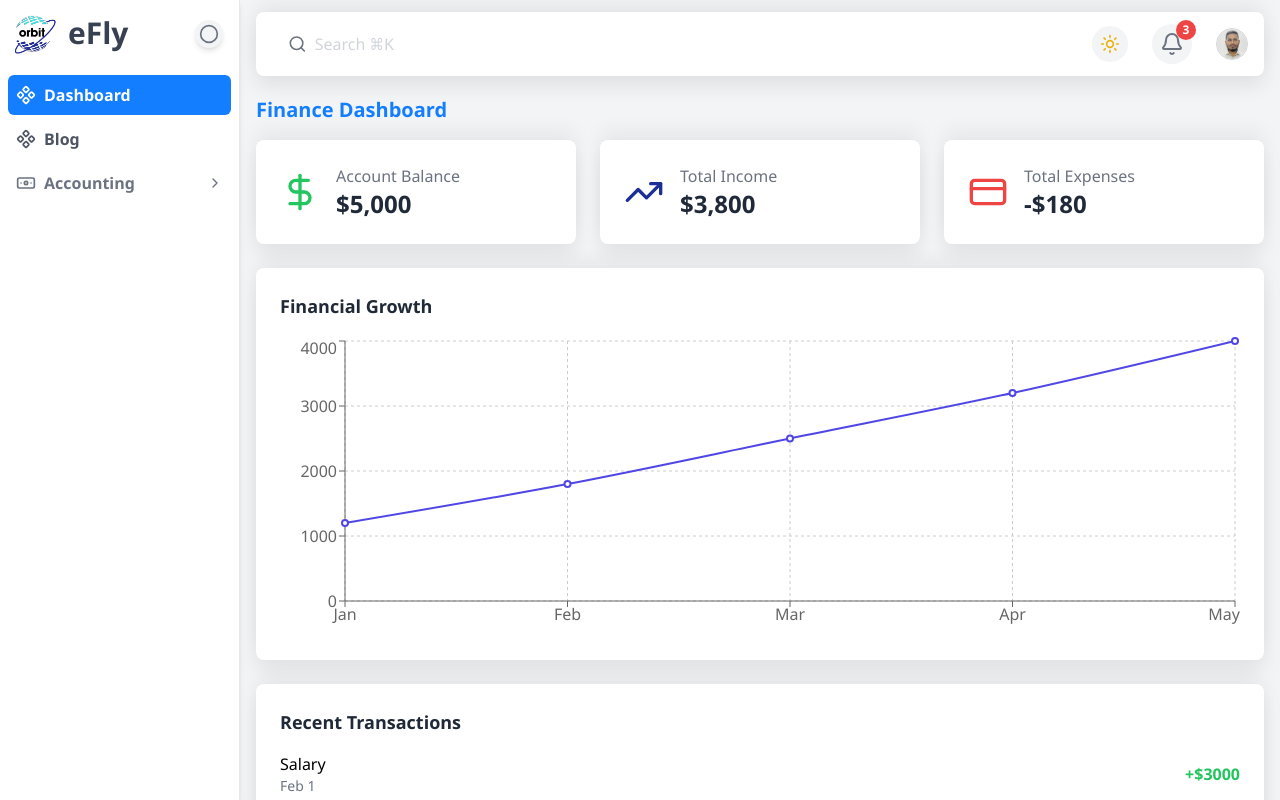
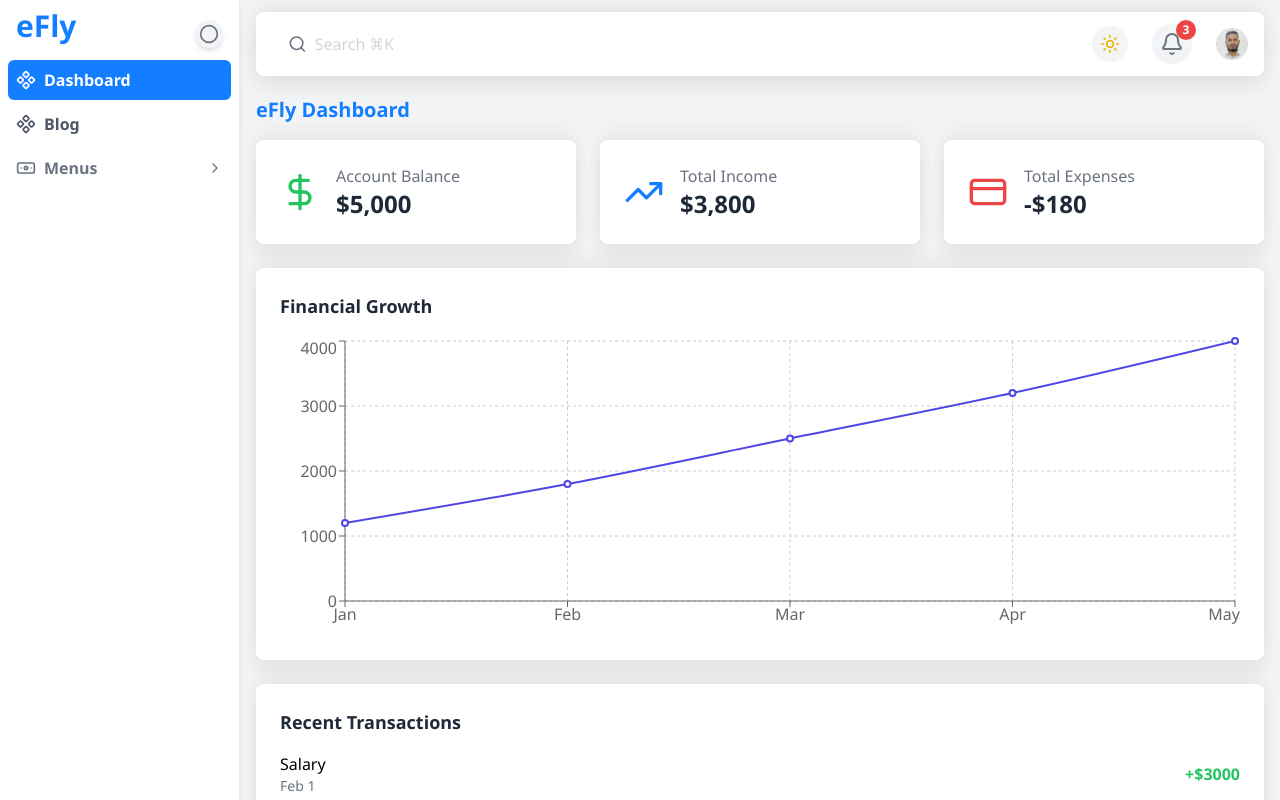
Before and after one commit to GausAlMunirTushar/efly, a Next.js app: page /dashboard in a window 1280 px wide. Built offline with nearby package versions, Linux system fonts and the light colour scheme.

Commit message:
style: add some styling in ui

```diff
--- a/src/app/(main)/admin/blog/page.tsx
+++ b/src/app/(main)/admin/blog/page.tsx
@@ -2,6 +2,7 @@
 import React, { useEffect, useState } from 'react'
 import BlogForm from '@/components/pages/dashboard/blog/BlogForm'
 import { Blog } from '@/types/Blog'
+import Title from '@/components/common/Title'
 
 const BlogAdminPage = () => {
 	const [blogs, setBlogs] = useState<Blog[]>([])
@@ -22,12 +23,14 @@ const BlogAdminPage = () => {
 	}, [])
 
 	return (
-		<div className='p-4'>
-			<h1 className='text-2xl font-bold mb-4'>Manage Blogs</h1>
-			<BlogForm onBlogCreated={fetchBlogs} />
+		<section className=''>
+			<Title>Manage Blogs</Title>
+			<div className='mt-6'>
+				<BlogForm onBlogCreated={fetchBlogs} />
+			</div>
 
 			{/* Display Blog List */}
-			<div className='mt-6'>
+			<div className='mt-6 bg-white dark:bg-bg_dark px-4 py-6 rounded-lg box-shadow'>
 				<h2 className='text-xl font-semibold'>All Blogs</h2>
 				<div className='grid grid-cols-1 md:grid-cols-2 lg:grid-cols-3 gap-4 mt-4'>
 					{blogs.map(blog => (
@@ -48,7 +51,7 @@ const BlogAdminPage = () => {
 					))}
 				</div>
 			</div>
-		</div>
+		</section>
 	)
 }
 
--- a/src/components/layouts/Sidebar.tsx
+++ b/src/components/layouts/Sidebar.tsx
@@ -33,12 +33,12 @@ const menuItems: MenuItem[] = [
 		href: `/admin/blog`
 	},
 	{
-		title: 'Accounting',
+		title: 'Menus',
 		icon: <Banknote className='w-5 h-5' />,
 		subMenu: [
-			{ title: 'Account List', href: `/account-list` },
-			{ title: 'Create New Account', href: `/create-new-account` },
-			{ title: 'Account Group', href: `/account-group` }
+			{ title: 'Menu 1', href: `/menu` },
+			{ title: 'Menu 2', href: `/menu` },
+			{ title: 'Menu 3', href: `/menu` }
 		]
 	}
 ]
@@ -94,7 +94,7 @@ export default function Sidebar({ isExpanded, setIsExpanded }: SidebarProps) {
 					height={32}
 					className='w-14'
 				/> */}
-				<Image
+				{/* <Image
 					alt='logo'
 					width={32}
 					height={32}
@@ -107,9 +107,9 @@ export default function Sidebar({ isExpanded, setIsExpanded }: SidebarProps) {
 					height={32}
 					src='/images/orbit_dark_logo.png'
 					className='w-14 py-2 pl-4 hidden dark:block'
-				/>
+				/> */}
 				{isExpanded && (
-					<span className='text-3xl font-semibold text-gray-700 dark:text-text-primary'>
+					<span className='text-3xl font-semibold text-primary px-4  dark:text-text-primary'>
 						eFly
 					</span>
 				)}
--- a/src/components/pages/dashboard/FinanceDashboard.tsx
+++ b/src/components/pages/dashboard/FinanceDashboard.tsx
@@ -45,7 +45,7 @@ const FinanceDashboard = () => {
 
 	return (
 		<div className=' py-2 '>
-			<Title>Finance Dashboard</Title>
+			<Title>eFly Dashboard</Title>
 			<div className='grid grid-cols-1 md:grid-cols-3 gap-6 mt-4'>
 				{/* Account Balance */}
 				<div className='bg-white box-shadow dark:bg-bg_dark p-6 rounded-lg shadow-md flex items-center gap-4'>
@@ -62,7 +62,7 @@ const FinanceDashboard = () => {
 
 				{/* Income */}
 				<div className='bg-white box-shadow dark:bg-bg_dark p-6 rounded-lg shadow-md flex items-center gap-4'>
-					<TrendingUp className='text-primary-500 w-10 h-10' />
+					<TrendingUp className='text-primary w-10 h-10' />
 					<div>
 						<p className='text-gray-500 dark:text-gray-400'>
 							Total Income
--- a/src/components/pages/dashboard/blog/BlogForm.tsx
+++ b/src/components/pages/dashboard/blog/BlogForm.tsx
@@ -123,7 +123,7 @@ export default function BlogForm({
 
 			<button
 				onClick={handleSubmit}
-				className='bg-green-500 text-white px-4 py-2 rounded mt-2'
+				className='bg-green-500 text-white px-4 py-2 rounded mt-2 ml-3'
 				disabled={loading}
 			>
 				{loading ? 'Creating Blog...' : 'Create Blog'}
```
